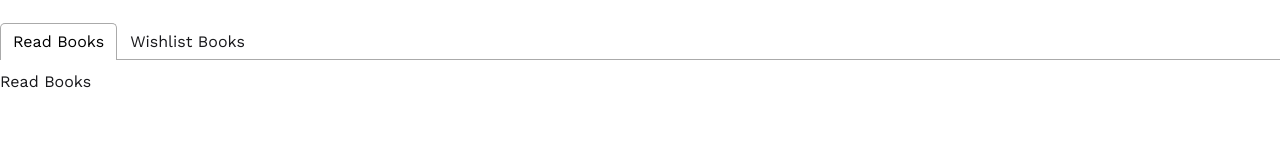
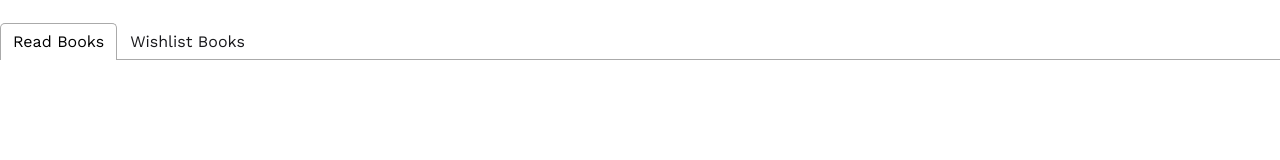
Before and after one commit to IamPial/book-resources-app, a React (Vite) app: page /books in a window 1280 px wide. Shown: the part 124-284 px from the top of the page. Built offline with nearby package versions, Linux system fonts and the light colour scheme; a web font is replaced by a local one.

Commit message:
created readbook components

```diff
--- a/src/components/ListedBooks/ReadBooks.jsx
+++ b/src/components/ListedBooks/ReadBooks.jsx
@@ -1,12 +1,16 @@
 import React, { useContext } from "react";
+
 import { AllBookContext } from "../../contexts/BookContext";
+import Card from "../ui/Card";
 
 const ReadBooks = () => {
   const { readList } = useContext(AllBookContext);
   console.log(readList, "storeBook");
   return (
-    <div>
-      <h2>Read Books</h2>
+    <div className="mt-8 px-2 md:px-0">
+      {readList.map((obj, index) => {
+        return <Card obj={obj} key={index} />;
+      })}
     </div>
   );
 };
```
